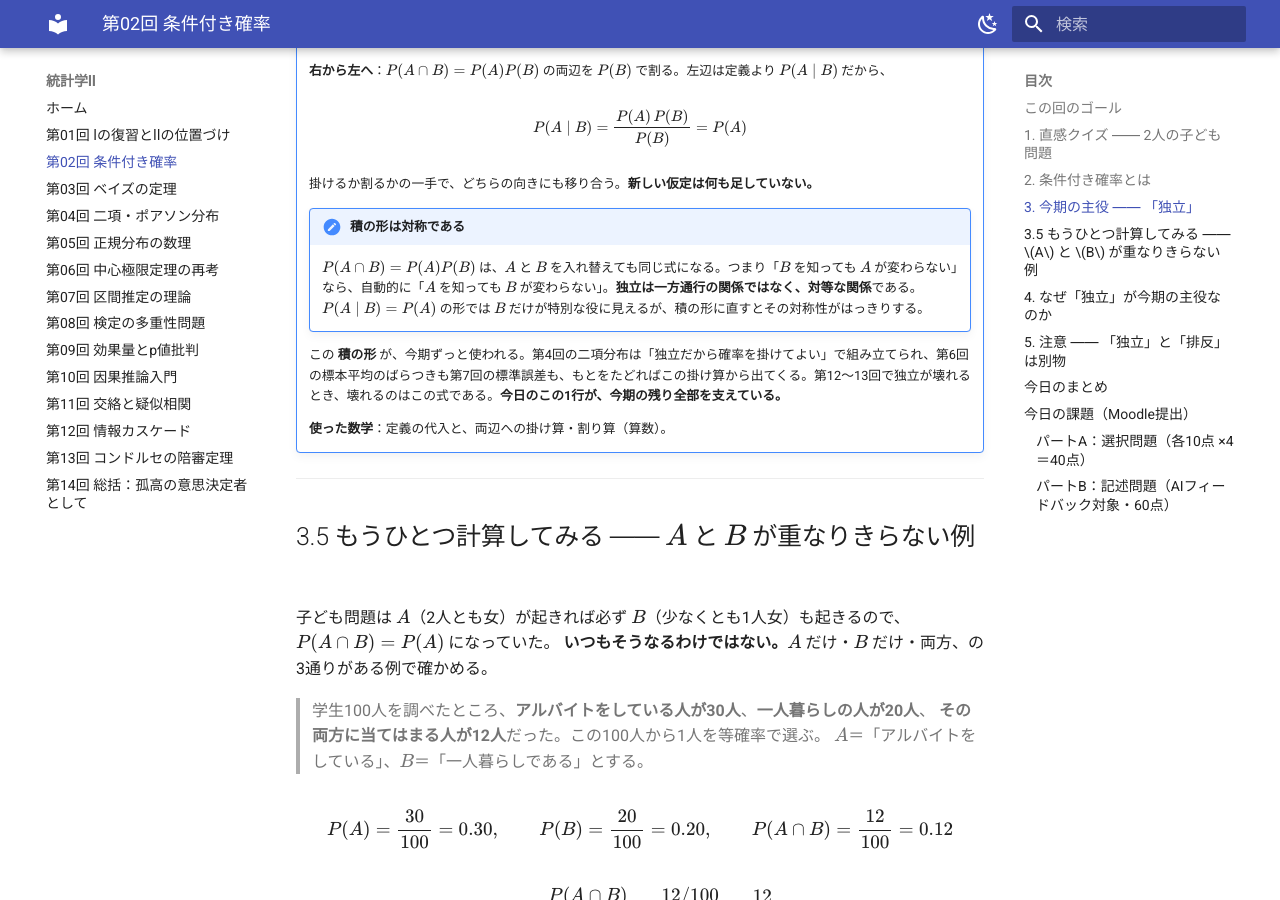
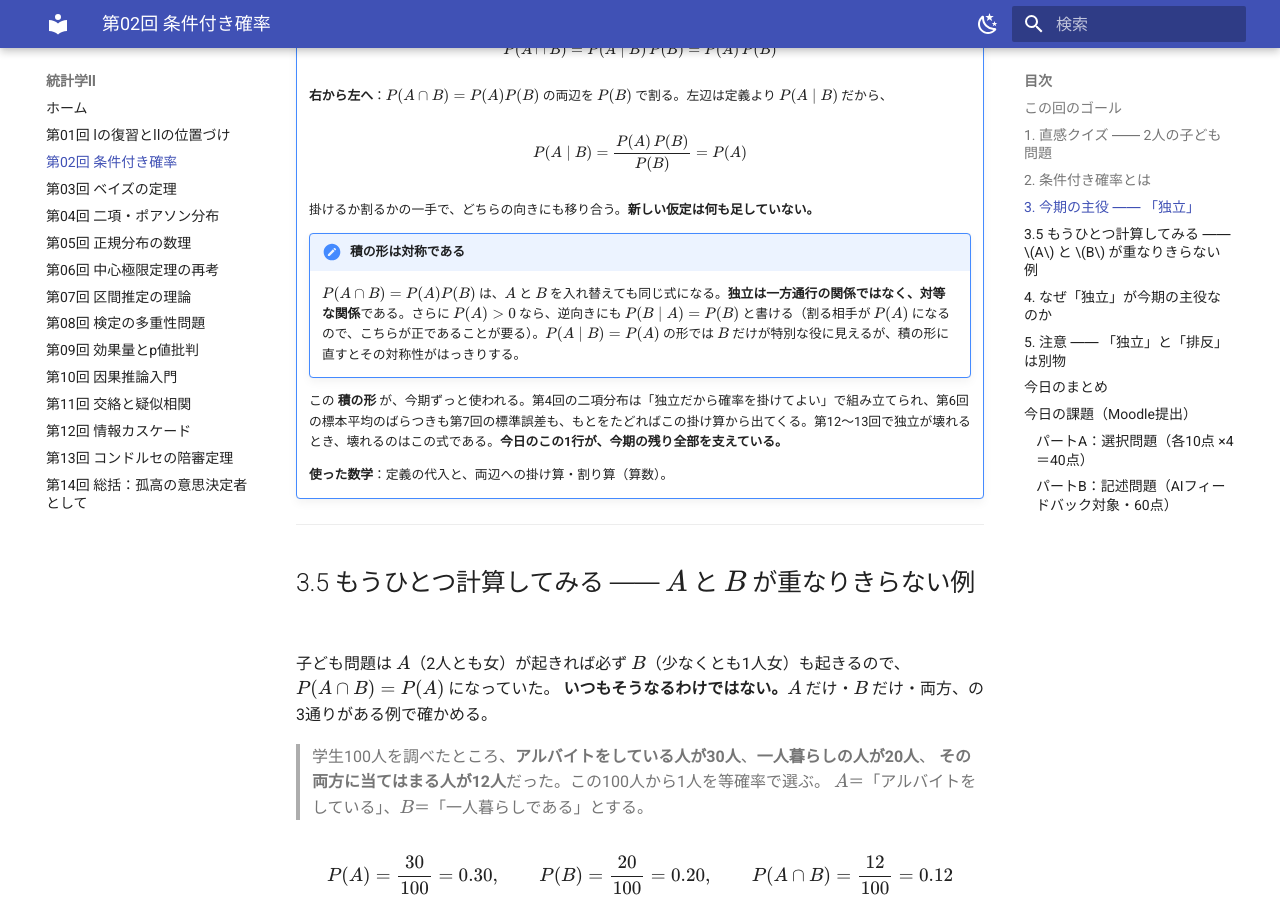
Before and after one commit to aonoa68/toukei-2, an MkDocs documentation site: the page built from docs/02_conditional.md, in a window 1280 px wide and 900 px high, scrolled down 4306 px. Built offline with MkDocs 1.6.1 and Material for MkDocs 9.7.7, drawn with Linux system fonts in a browser that asks for light colours; some of the changed text lies outside the part shown.

Commit message:
第2回：Colab第4節の旧説明を本文にそろえ、導出③にP(A)>0を補足
- Colab第4節は、独立の定義だけ直って前後が旧説明のままだった。
  「ほとんどが独立を前提」「独立が壊れ集団の判断が劣化する」
  「これが壊れると統計の土台そのものが揺らぐ」を、本文・スライドと同じ
  「独立を仮定した基本的なモデルから学ぶ」「依存があっても考慮した分析は
  可能」「独立を前提に導いた多数決の保証をそのまま適用できなくなる」に変更。
  正規分布も「独立な多数の要因の和」→「足し合わさる場合の近似」に
- 導出③の対称性の説明に P(A)>0 を補足。積の形は対称だが、逆向きの
  P(B|A)=P(B) をこの授業の定義で書くには分母の P(A) が正である必要がある
- 本文の「正解は約1/3」→「正解は1/3（シミュレーションでは約0.333）」。
  Colabの「理論上ちょうど1/3」とそろえた
- 「共通の原因があれば従属になる」→「従属になることがある」
- スライドの条件付き確率の公式に (P(B)>0) を追加

Co-Authored-By: Claude Opus 5 (1M context) <noreply@anthropic.com>
Claude-Session: https://claude.ai/code/session_01VNG6MY7caqH6ZBqg92AUZE

```diff
--- a/docs/02_conditional.md
+++ b/docs/02_conditional.md
@@ -37,7 +37,7 @@
 
 **問い：2人とも女の子である確率は？**
 
-直感の多くは「もう1人が女か男か、だから 1/2」と答える。だが正解は **約 1/3** だ。
+直感の多くは「もう1人が女か男か、だから 1/2」と答える。だが正解は **1/3** である（下のシミュレーションでは約0.333）。
 
 理由は、もともとの組み合わせが等確率で4通りあること。
 
@@ -157,7 +157,7 @@ $$P(A\mid B) = P(A) \qquad\Longleftrightarrow\qquad P(A\cap B)=P(A)\,P(B)$$
     掛けるか割るかの一手で、どちらの向きにも移り合う。**新しい仮定は何も足していない。**
 
     !!! note "積の形は対称である"
-        $P(A\cap B)=P(A)P(B)$ は、$A$ と $B$ を入れ替えても同じ式になる。つまり「$B$ を知っても $A$ が変わらない」なら、自動的に「$A$ を知っても $B$ が変わらない」。**独立は一方通行の関係ではなく、対等な関係**である。$P(A\mid B)=P(A)$ の形では $B$ だけが特別な役に見えるが、積の形に直すとその対称性がはっきりする。
+        $P(A\cap B)=P(A)P(B)$ は、$A$ と $B$ を入れ替えても同じ式になる。**独立は一方通行の関係ではなく、対等な関係**である。さらに $P(A)>0$ なら、逆向きにも $P(B\mid A)=P(B)$ と書ける（割る相手が $P(A)$ になるので、こちらが正であることが要る）。$P(A\mid B)=P(A)$ の形では $B$ だけが特別な役に見えるが、積の形に直すとその対称性がはっきりする。
 
     この **積の形** が、今期ずっと使われる。第4回の二項分布は「独立だから確率を掛けてよい」で組み立てられ、第6回の標本平均のばらつきも第7回の標準誤差も、もとをたどればこの掛け算から出てくる。第12〜13回で独立が壊れるとき、壊れるのはこの式である。**今日のこの1行が、今期の残り全部を支えている。**
 
@@ -218,7 +218,7 @@ $P(A\mid B)=0.60$ と $P(B\mid A)=0.40$ は**別の量**である。縦棒のど
 
     「互いに影響し合わない」という**因果の話ではない**。
     たとえば2人の学生が連絡を取り合っていなくても、同じ路線の運休で2人とも欠席するなら、
-    「Aが欠席した」と知ることで「Bも欠席している」確率は上がる。**$A$ と $B$ の間に直接の因果関係がなくても、共通の原因があれば従属になる。**
+    「Aが欠席した」と知ることで「Bも欠席している」確率は上がる。**$A$ と $B$ の間に直接の因果関係がなくても、共通の原因によって従属になることがある。**
 
     今日その定義を手に入れた ―― これが第13回「コンドルセの陪審定理」への伏線になる。
 
```
Also changed, not shown: docs/slides/02.html (+1 -1 lines), slides/02.md (+1 -1 lines), 1 other file.
